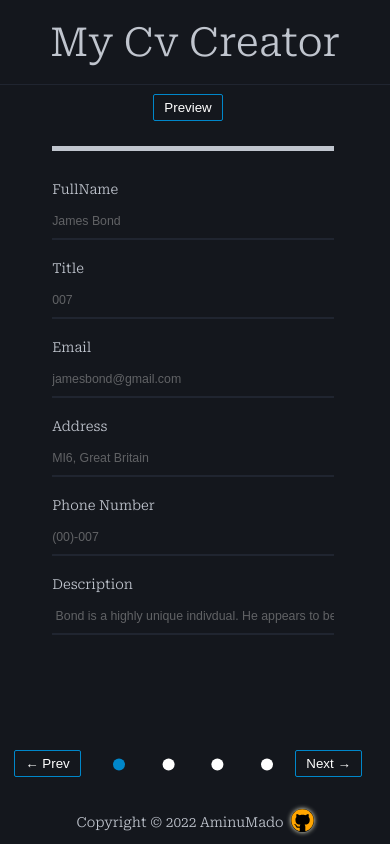
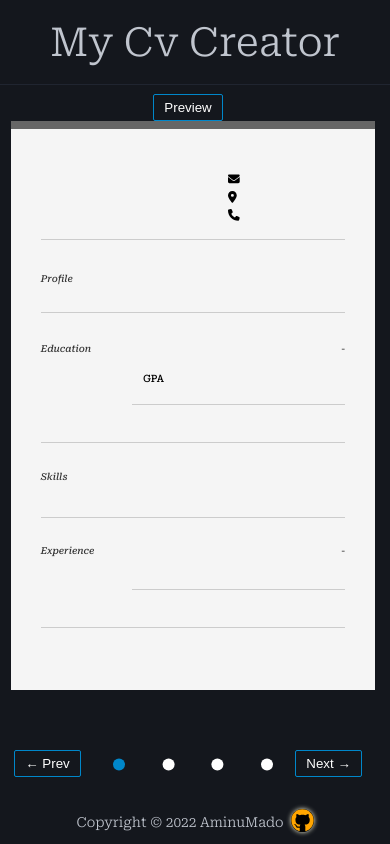
Before and after one commit to AminuMado/cv-creator, a React app: page / in a window 390 px wide. Built offline with nearby package versions, Linux system fonts and the light colour scheme; the HTML template or start-up script is replaced by a standard one.

Commit message:
update styling

```diff
--- a/src/components/CvPreview/CvPreview.css
+++ b/src/components/CvPreview/CvPreview.css
@@ -185,13 +185,24 @@ p.enlarge {
   color: black;
   padding: 0 5px 0 0;
 }
+.preview-button-container {
+  display: none;
+}
 /* media queries */
 @media only screen and (max-width: 1200px) {
   aside {
     display: none;
   }
   .preview-wrapper {
+    width: 110%;
+    text-align: left;
+    color: black;
+    background-color: #f5f5f5;
+    overflow-wrap: break-word;
     display: none;
+  }
+  .preview-wrapper.show {
+    display: block;
   }
   form {
     width: 100%;
@@ -201,7 +212,9 @@ p.enlarge {
     border: none;
     display: block;
   }
-
+  form.hide {
+    display: none;
+  }
   main {
     /* display: -webkit-box; */
     /* display: -webkit-flex; */
@@ -213,6 +226,9 @@ p.enlarge {
     height: calc(100% - 10vh - 65px - 2px);
     flex-direction: column;
     align-items: center;
+  }
+  .preview-button-container {
+    display: block;
   }
   .prev-next-button-container {
     display: flex;
@@ -227,7 +243,15 @@ p.enlarge {
     display: none;
   }
   .preview-wrapper {
+    width: 110%;
+    text-align: left;
+    color: black;
+    background-color: #f5f5f5;
+    overflow-wrap: break-word;
     display: none;
+  }
+  .preview-wrapper.show {
+    display: block;
   }
   form {
     width: 100%;
@@ -237,7 +261,9 @@ p.enlarge {
     border: none;
     display: block;
   }
-
+  form.hide {
+    display: none;
+  }
   main {
     /* display: -webkit-box; */
     /* display: -webkit-flex; */
@@ -293,7 +319,15 @@ p.enlarge {
     display: none;
   }
   .preview-wrapper {
+    width: 110%;
+    text-align: left;
+    color: black;
+    background-color: #f5f5f5;
+    overflow-wrap: break-word;
     display: none;
+  }
+  .preview-wrapper.show {
+    display: block;
   }
   form {
     width: 100%;
@@ -303,7 +337,9 @@ p.enlarge {
     border: none;
     display: block;
   }
-
+  form.hide {
+    display: none;
+  }
   main {
     /* display: -webkit-box; */
     /* display: -webkit-flex; */
```
